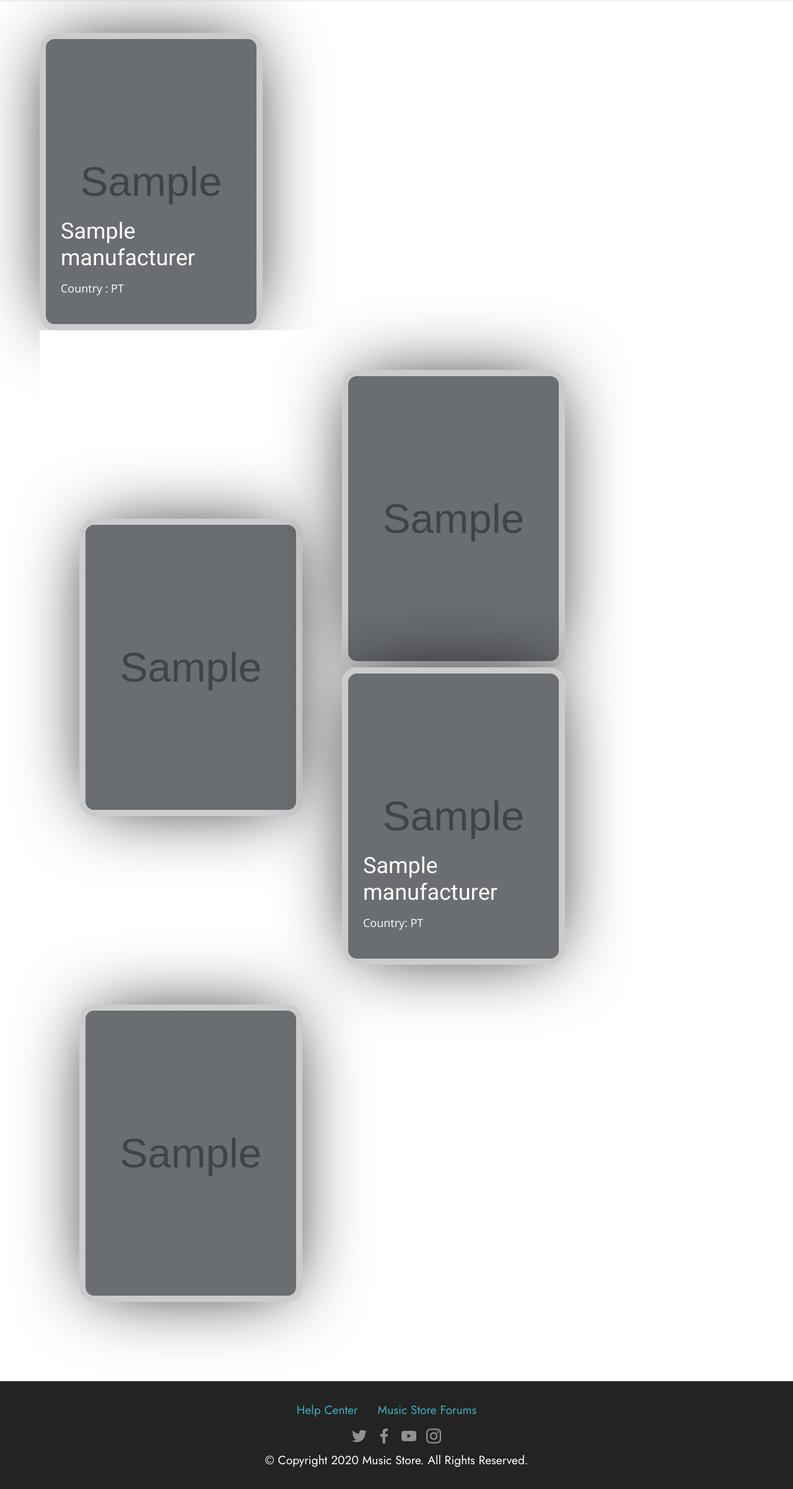
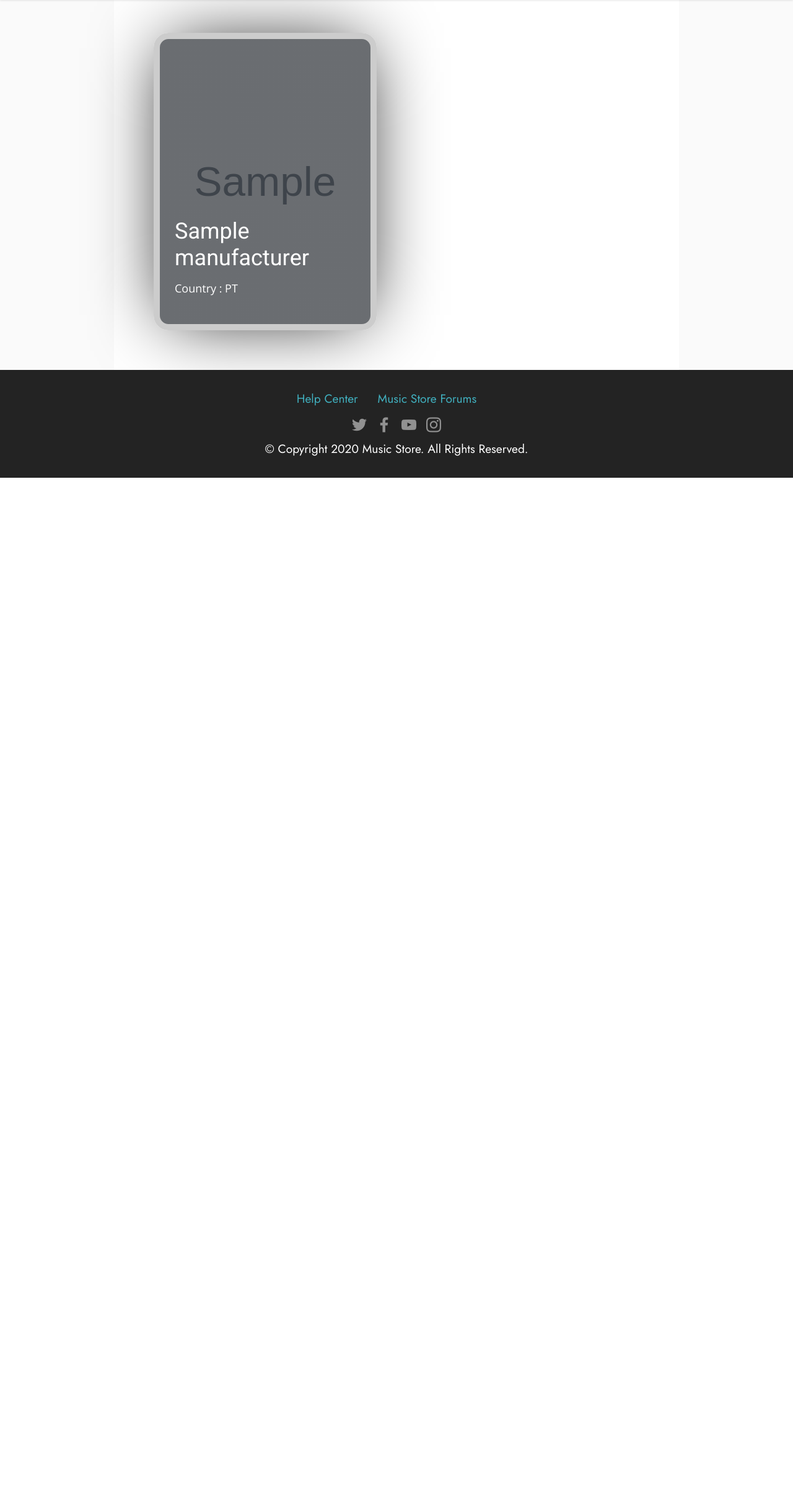
Before and after one commit to immarianaas/MusicStore, a Django app: page /manufacturers/ in a window 1280 px wide. Shown: the part 71-2474 px from the top of the page at 62% size. After the commit the page ends 842 px from the top, so only its background shows below. Run offline with Django 3.2, Linux system fonts and the light colour scheme; tables that the repository leaves empty hold one stand-in row (values such as "Sample post"); grey boxes marked "Sample" are stand-in pictures; some libraries are stand-ins or nearby versions.

Commit message:
a ver se é desta

```diff
--- a/templates/all_manufacturers.html
+++ b/templates/all_manufacturers.html
@@ -8,24 +8,9 @@
                     <div>
                         <h1>{{ m.name }}</h1>
                         <p>Country : {{ m.country }}</p>
-
                     </div>
-<section class="cards-wrapper">
-    {% for m in manus %}
-        <div class="card-grid-space">
-            <a class="card-instruments" href="{% url 'manufacturers_details' m.id %}"
-               style="--bg-img: url({{ m.logo }})">
-                <div>
-                    <h1>{{ m.name }}</h1>
-                    <p>Country: {{ m.country }}</p>
-                </div>
-            {% if forloop.counter|divisibleby:3 %}
+                </a>
             </div>
-            {% endif %}
         {% endfor %}
-    </div>
-            </a>
-        </div>
-    {% endfor %}
-</section>
+    </section>
 {% endblock %}
```
